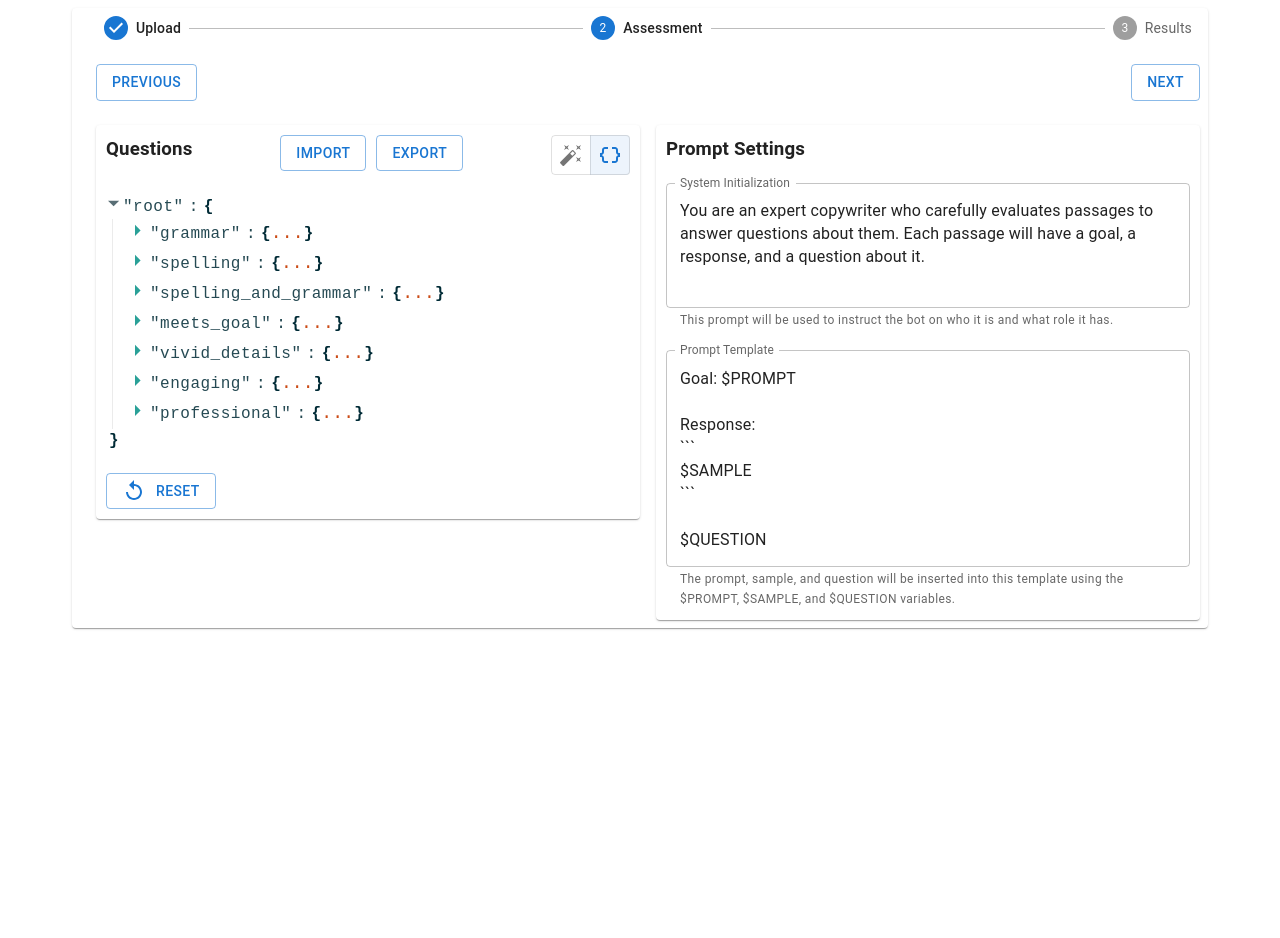
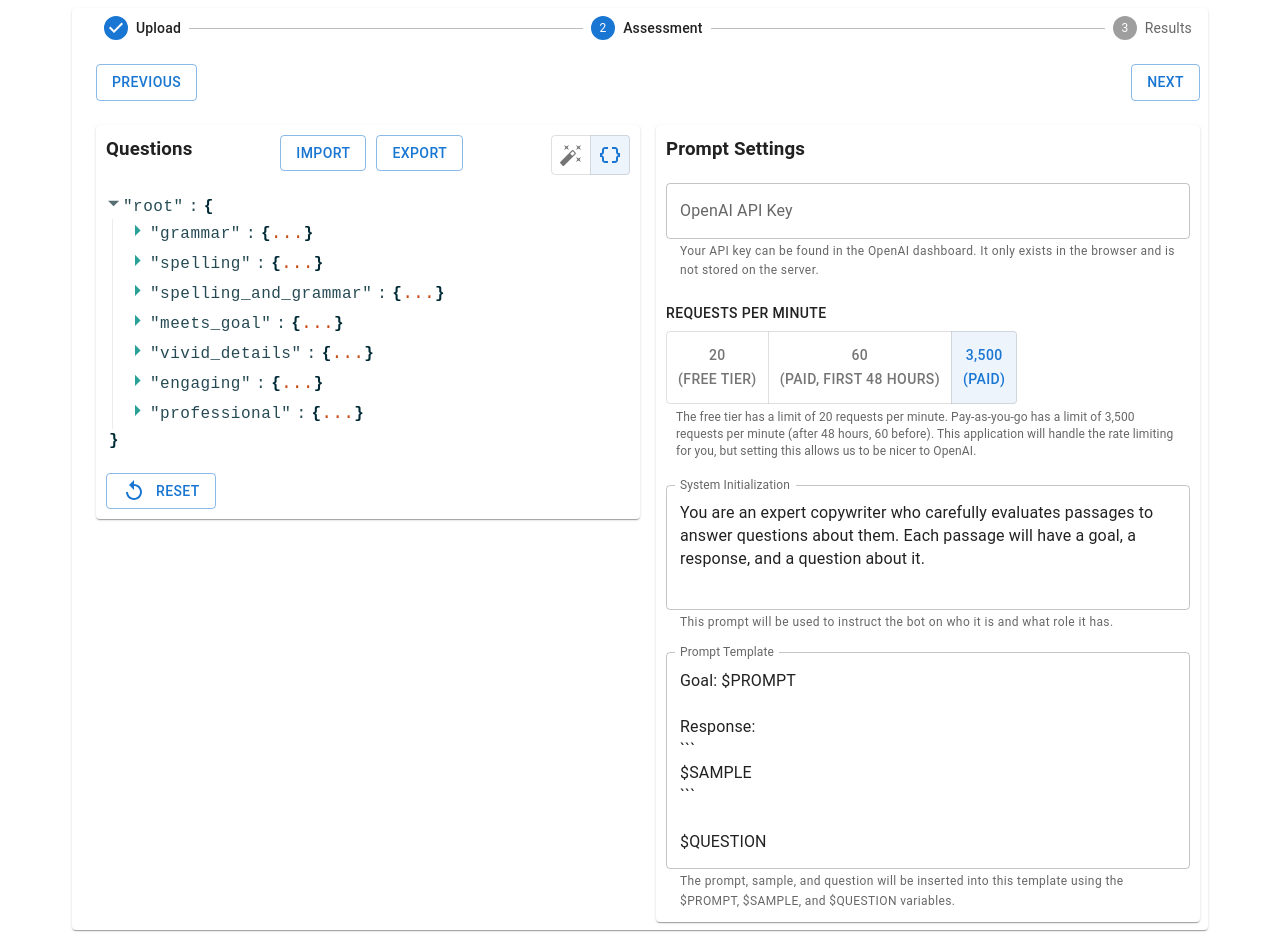
Before and after one commit to shaun3141/samplecoach, a Next.js app: page / in a window 1280 px wide. Both pictures are taken after a click on the button "NEXT". Before the commit the page ends 800 px from the top, so only its background shows below. Built offline with nearby package versions, Linux system fonts and the light colour scheme.

Commit message:
Allow to set API Key + RPM Limit

```diff
--- a/pages/index.tsx
+++ b/pages/index.tsx
@@ -30,6 +30,7 @@ import {
   ToggleButton,
   Dialog,
   Snackbar,
+  Typography,
 } from "@mui/material";
 import {
   DataGrid,
@@ -45,9 +46,8 @@ import DownloadIcon from "@mui/icons-material/Download";
 import FileUploadIcon from "@mui/icons-material/FileUpload";
 
 const INTERNAL_INDEX_FIELD = "index";
-const OPENAI_KEY = "xxxxxxxxxxxxxxxxxxxxxxxxxxxxxxxxxxxxxxxx";
 const CHATGPT_URL = "https://api.openai.com/v1/chat/completions";
-const OPENAI_RPM_LIMIT = 60;
+const BASE_OPENAI_RPM_LIMIT = 3500;
 const MAX_RETRIES = 5;
 
 interface IQuestion {
@@ -215,6 +215,8 @@ export default function Home() {
   );
   const [questions, setQuestions] =
     useState<Record<string, IQuestion>>(BASE_QUESTIONS);
+  const [openAiApiKey, setOpenAiApiKey] = useState<string>("");
+  const [openAiRPM, setOpenAiRPM] = useState<number>(BASE_OPENAI_RPM_LIMIT);
 
   // Evaluation State
   const [evaluationStarted, setEvaluationStarted] = useState(false);
@@ -253,15 +255,12 @@ export default function Home() {
     // Set Headers to be JSON
     const headers = {
       "Content-Type": "application/json",
-      Authorization: `Bearer ${OPENAI_KEY}`,
+      Authorization: `Bearer ${openAiApiKey}`,
     };
 
     // Pre rate limit our requests to be nice to OpenAI
     await new Promise((resolve) =>
-      setTimeout(
-        resolve,
-        Math.floor(promptData.index / OPENAI_RPM_LIMIT) * 60 * 1000
-      )
+      setTimeout(resolve, Math.floor(promptData.index / openAiRPM) * 60 * 1000)
     );
 
     // Build Request Body
@@ -844,6 +843,7 @@ export default function Home() {
                 {/* Questions and Prompt Settings */}
                 {activeStep === 1 && (
                   <>
+                    {/* Question Section */}
                     <Grid item xs={6}>
                       <Paper
                         sx={{
@@ -955,6 +955,7 @@ export default function Home() {
                       </Paper>
                     </Grid>
 
+                    {/* Prompt and OpenAI Settings */}
                     <Grid item xs={6}>
                       <Paper
                         sx={{
@@ -965,6 +966,56 @@ export default function Home() {
                         }}
                       >
                         <h3>Prompt Settings</h3>
+                        <TextField
+                          label="OpenAI API Key"
+                          fullWidth
+                          type="password"
+                          value={openAiApiKey}
+                          onChange={(e) => setOpenAiApiKey(e.target.value)}
+                          helperText="Your API key can be found in the OpenAI dashboard. It only exists in the browser and is not stored on the server."
+                        />
+
+                        <Typography
+                          variant="button"
+                          sx={{ marginBottom: "-15px" }}
+                        >
+                          Requests per Minute
+                        </Typography>
+                        <ToggleButtonGroup
+                          color="primary"
+                          value={openAiRPM}
+                          exclusive
+                          onChange={(e, v) => setOpenAiRPM(v)}
+                          sx={{ width: "100%" }}
+                        >
+                          <ToggleButton value={20}>
+                            20
+                            <br></br>(Free Tier)
+                          </ToggleButton>
+                          <ToggleButton value={60}>
+                            60<br></br>(Paid, first 48 hours)
+                          </ToggleButton>
+                          <ToggleButton value={3500}>
+                            3,500<br></br>(Paid)
+                          </ToggleButton>
+                        </ToggleButtonGroup>
+                        <Typography
+                          variant="body2"
+                          gutterBottom
+                          sx={{
+                            marginTop: "-15px",
+                            padding: "0px 10px",
+                            color: "rgba(0, 0, 0, 0.6);",
+                            fontSize: ".75rem",
+                          }}
+                        >
+                          The free tier has a limit of 20 requests per minute.
+                          Pay-as-you-go has a limit of 3,500 requests per minute
+                          (after 48 hours, 60 before). This application will
+                          handle the rate limiting for you, but setting this
+                          allows us to be nicer to OpenAI.
+                        </Typography>
+
                         <TextField
                           label="System Initialization"
                           multiline
@@ -1042,13 +1093,13 @@ export default function Home() {
                               {Math.floor(
                                 (Object.keys(questions).length *
                                   csvData.length) /
-                                  OPENAI_RPM_LIMIT
+                                  openAiRPM
                               )}{" "}
                               to{" "}
                               {Math.ceil(
                                 (Object.keys(questions).length *
                                   csvData.length) /
-                                  OPENAI_RPM_LIMIT
+                                  openAiRPM
                               )}{" "}
                               minutes
                             </p>
```
